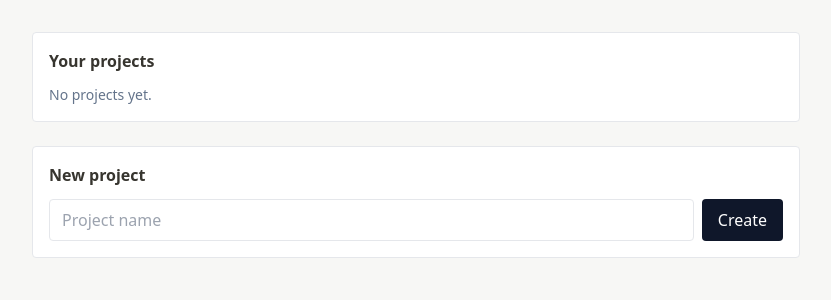
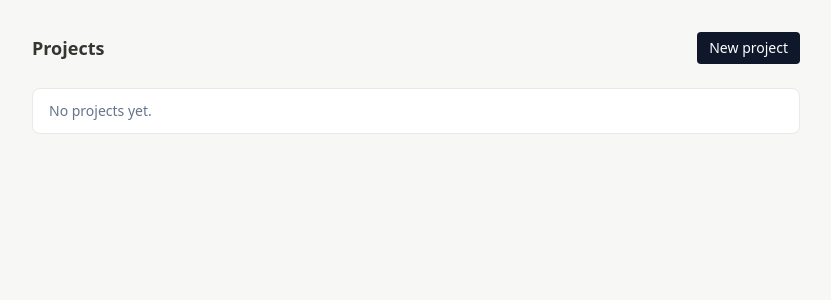
Before and after one commit to Yoondoyoung/kanbanflow, a FastAPI app: template app/templates/dashboard.html in a window 1280 px wide. Shown: the part 53-353 px from the top of the page, without its empty margins (224-1055 px from the left). Run offline with FastAPI, Linux system fonts and the light colour scheme; the template is opened without the code that fills it, so the values that code supplies are empty; some libraries are stand-ins or nearby versions.

Commit message:
feat: simplify project dashboard

```diff
--- a/app/templates/dashboard.html
+++ b/app/templates/dashboard.html
@@ -1,29 +1,42 @@
 {% extends "base.html" %}
 {% block title %}Dashboard - Kanban Flow{% endblock %}
 {% block content %}
-<div class="max-w-3xl mx-auto space-y-6">
-  <section class="bg-white border rounded p-4">
-    <h1 class="font-semibold mb-3">Your projects</h1>
+<div x-data="{ projectDialog: {{ 'true' if error else 'false' }} }" class="max-w-3xl mx-auto space-y-6">
+  <div class="flex items-center">
+    <h1 id="projects-heading" class="text-lg font-semibold">Projects</h1>
+    <button class="ml-auto bg-slate-900 text-white rounded px-3 py-1.5 text-sm" type="button"
+            aria-controls="project-dialog" aria-haspopup="dialog" @click="projectDialog = true">New project</button>
+  </div>
+
+  <section class="surface overflow-hidden" aria-labelledby="projects-heading">
     {% if projects %}
       <ul class="divide-y">
         {% for project in projects %}
-          <li class="py-2 flex items-center">
-            <a class="underline" href="/projects/{{ project.slug }}">{{ project.name }}</a>
+          <li data-testid="project-row" class="app-row flex items-center gap-3 px-4 py-3">
+            <a class="font-medium" href="/projects/{{ project.slug }}">{{ project.name }}</a>
             <span class="ml-auto text-xs uppercase text-slate-500">{{ roles[project.id] }}</span>
+            <a class="text-sm text-slate-600" href="/projects/{{ project.slug }}">Open<span class="sr-only"> {{ project.name }}</span></a>
           </li>
         {% endfor %}
       </ul>
     {% else %}
-      <p class="text-sm text-slate-500">No projects yet.</p>
+      <p class="px-4 py-3 text-sm text-slate-500">No projects yet.</p>
     {% endif %}
   </section>
-  <section class="bg-white border rounded p-4">
-    <h2 class="font-semibold mb-3">New project</h2>
+
+  <div x-show="projectDialog" x-cloak class="fixed inset-0 z-30 flex items-center justify-center bg-black/40 p-4"
+       @keydown.escape.window="projectDialog = false">
+    <div id="project-dialog" data-testid="project-dialog" class="app-dialog w-full max-w-md p-5"
+         role="dialog" aria-modal="true" aria-labelledby="project-dialog-heading" @click.outside="projectDialog = false">
+      <div class="mb-3 flex items-center">
+        <h2 id="project-dialog-heading" class="font-semibold">New project</h2>
+        <button class="ml-auto text-slate-500" type="button" @click="projectDialog = false" aria-label="Close new project dialog">×</button>
+      </div>
       {% if error %}<p id="form-error" role="alert" class="mb-3 text-sm text-red-600">{{ error }}</p>{% endif %}
-    <form method="post" action="/projects" class="flex gap-2">
+      <form method="post" action="/projects" class="space-y-3">
         <input type="hidden" name="_csrf" value="{{ csrf_token }}">
-      <div class="flex-1">
-        <label for="project-name" class="sr-only">Project name</label>
+        <div>
+          <label for="project-name" class="block text-sm font-medium mb-1">Project name</label>
           <input
             id="project-name"
             class="w-full border rounded px-3 py-2"
@@ -33,8 +46,12 @@
             {% if error %}aria-describedby="form-error" aria-invalid="true"{% endif %}
           >
         </div>
-      <button class="bg-slate-900 text-white rounded px-4">Create</button>
+        <div class="flex justify-end gap-2">
+          <button class="rounded px-3 py-2 text-sm" type="button" @click="projectDialog = false">Cancel</button>
+          <button class="bg-slate-900 text-white rounded px-4 py-2 text-sm">Create</button>
+        </div>
       </form>
-  </section>
+    </div>
+  </div>
 </div>
 {% endblock %}
```
Also changed, not shown: tests/test_web_dashboard.py (+19 -1 lines). Lines whose indentation alone changed are shown as unchanged.
